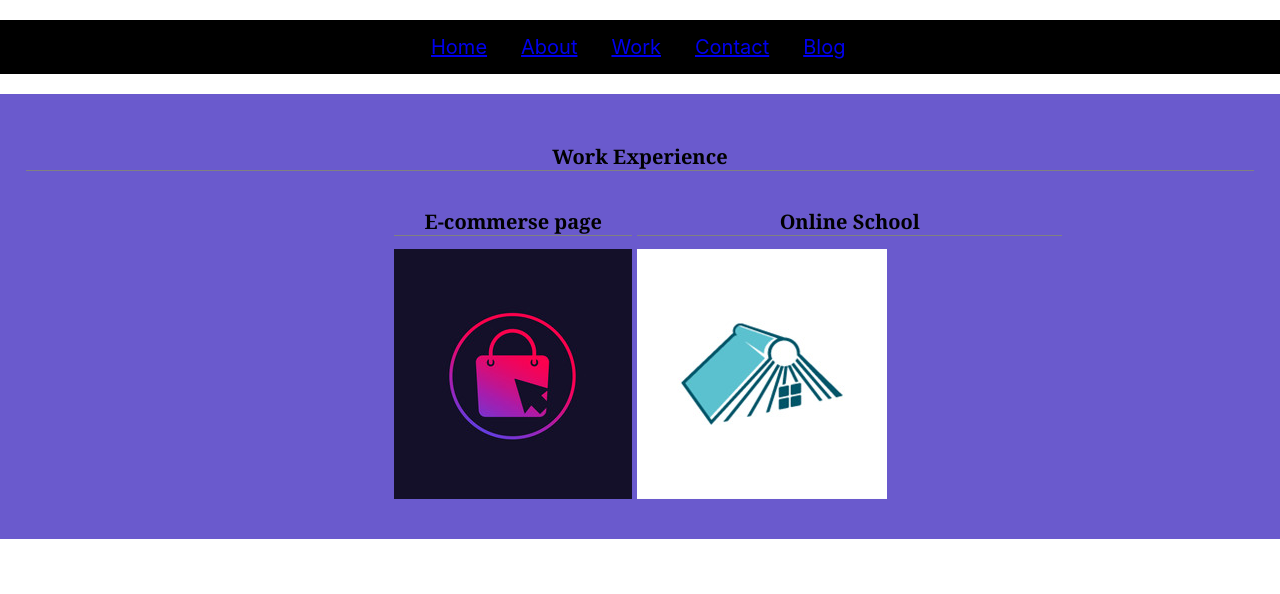
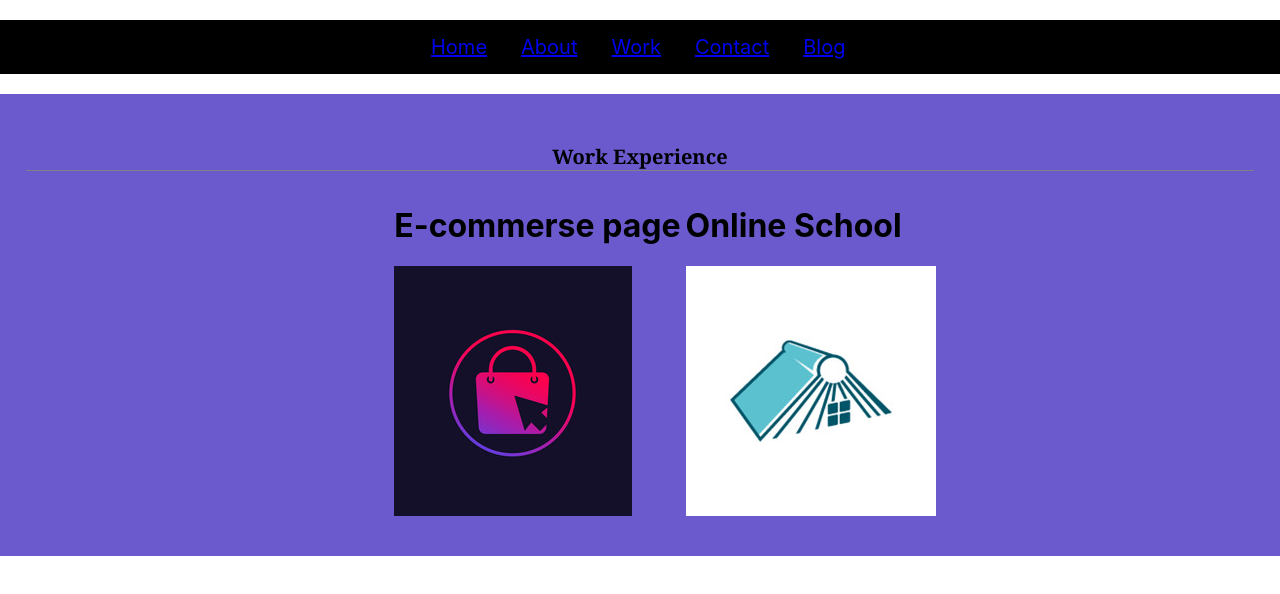
Before and after one commit to saiful2612/portfolio-site, a React (Create React App) app: page /work in a window 1280 px wide. Shown: the top 594 px of the page. Built offline with nearby package versions, Linux system fonts and the light colour scheme.

Commit message:
work heading issue solved

```diff
--- a/src/Component/Contact/Contact.js
+++ b/src/Component/Contact/Contact.js
@@ -9,7 +9,7 @@ const Contact = () => {
            <div className="touch">
            <h2>Address: Chankharpul, Dhaka</h2>
             <h2>Mobile : 01719 390876</h2>
-            <h2>Email: saiful.riyaz@gmai.com</h2>
+            <h2>Email: saiful.riyaz@gmail.com</h2>
            </div>
 
            <div className="socialMedia">
--- a/src/Component/WorkElement/WorkElement.js
+++ b/src/Component/WorkElement/WorkElement.js
@@ -9,12 +9,12 @@ const WorkElement = () => {
             <h1 className="headings">Work Experience</h1>
             <div className="workExperience">
                 <div className="Ecommerce">
-                    <h1 className="headings">E-commerse page</h1>
+                    <h1>E-commerse page</h1>
                     <img src={shop} alt=""/>
                 </div>
 
                 <div className="Eschool">
-                    <h1 className="headings" >Online School</h1>
+                    <h1>Online School</h1>
                     <img src={school} alt=""/>
                 </div>
             </div>
```
